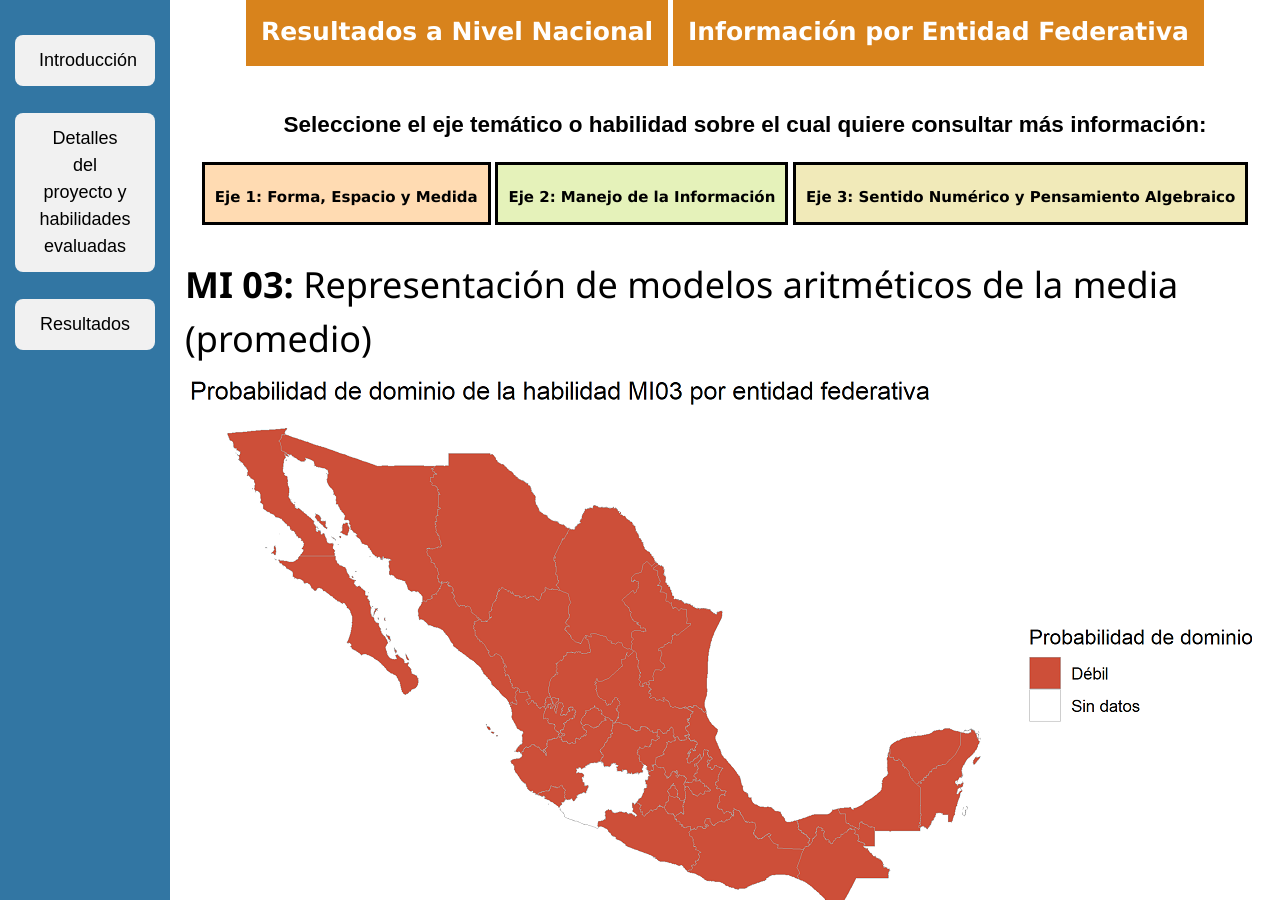
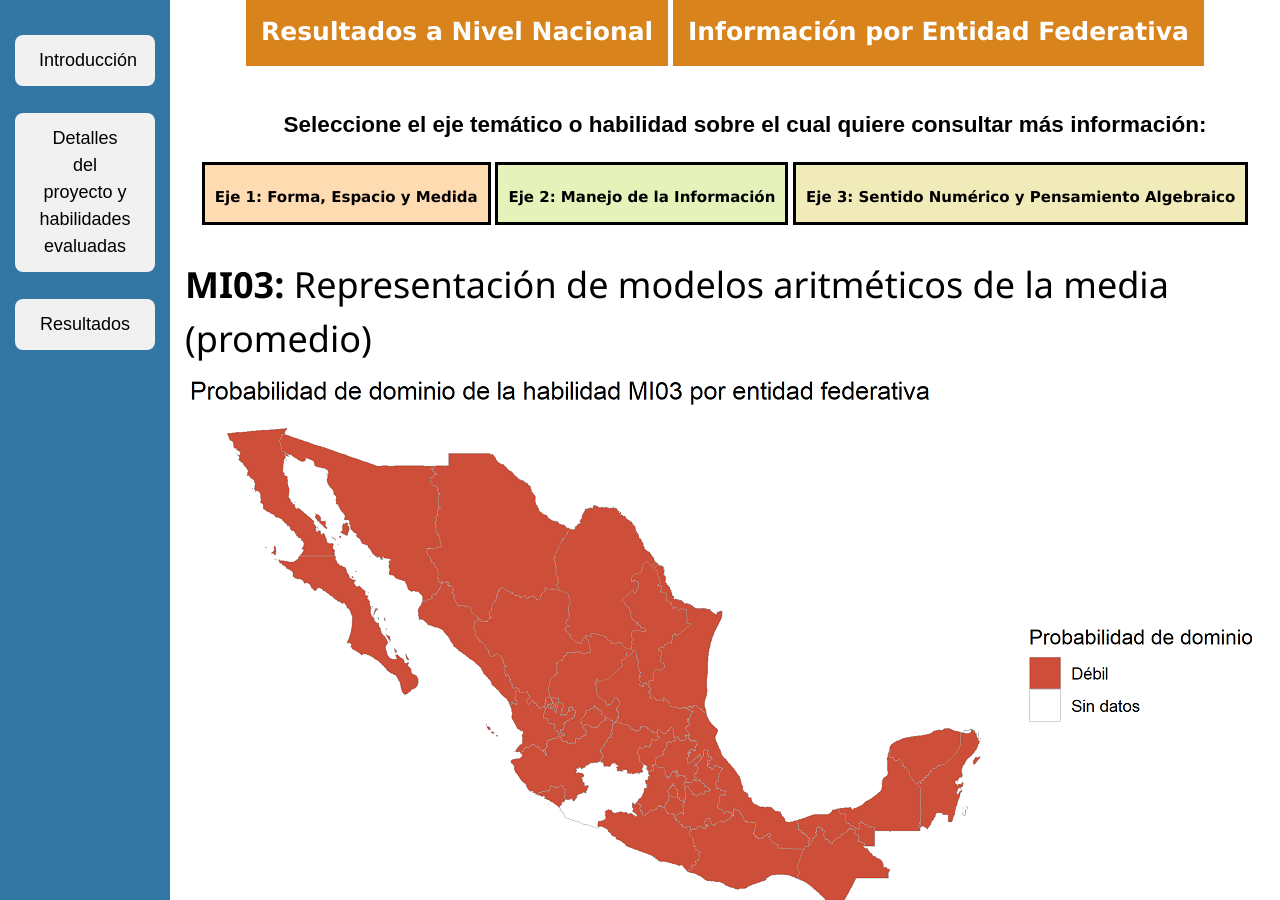
Before and after one commit to rimedie/rimedie.github.io, a Jekyll site: the page built from ProyVisuales/1_Infografia_Feb2019/Heatmaps/MI03.html, in a window 1280 px wide and 900 px high, scrolled down 600 px. Built offline with Jekyll 4.4.1, drawn with Linux system fonts in a browser that asks for light colours.

Commit message:
Update MI03.html

```diff
--- a/ProyVisuales/1_Infografia_Feb2019/Heatmaps/MI03.html
+++ b/ProyVisuales/1_Infografia_Feb2019/Heatmaps/MI03.html
@@ -4,7 +4,7 @@
 ---
 <div class="blurb">
 
-	<h1><b>MI 03:</b> Representación de modelos aritméticos de la media (promedio)</h1>
+	<h1><b>MI03:</b> Representación de modelos aritméticos de la media (promedio)</h1>
 	<center>
 	<img class="displayed" src="MI03.png" />
 	</center>
```
